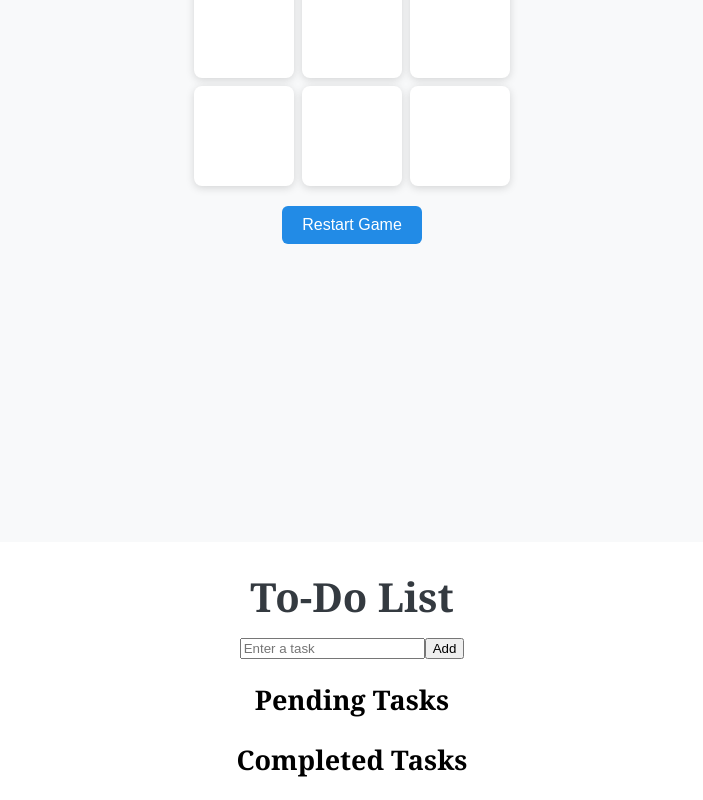
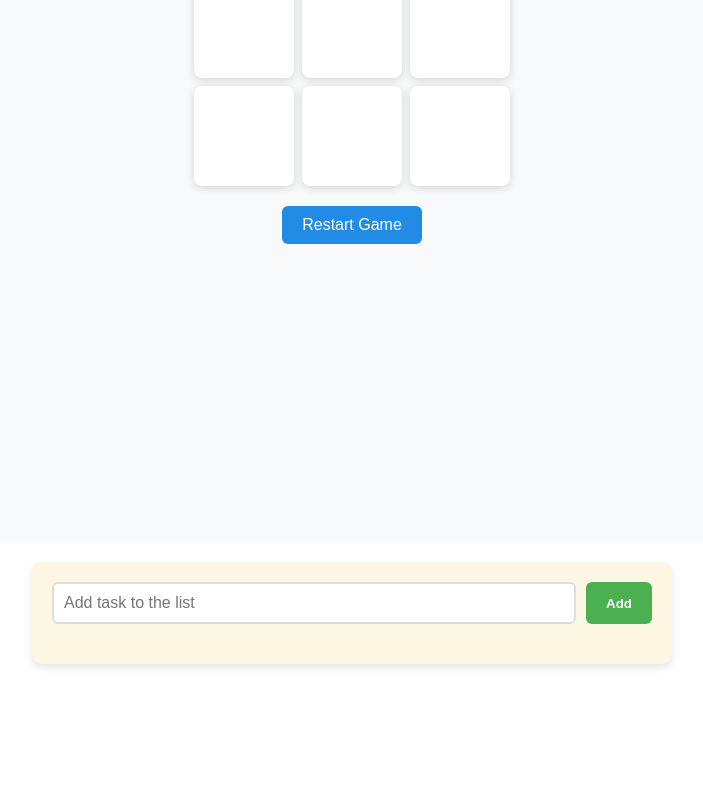
Before and after one commit to vishesh381/React-Journey, a React (Vite) app: page / in a window 1280 px wide. Shown: the part 1041-1841 px from the top of the page, without its empty margins (288-991 px from the left). After the commit the page ends 1725 px from the top, so only its background shows below. Built offline with nearby package versions, Linux system fonts and the light colour scheme.

Commit message:
todolist Class

```diff
--- a/src/Components/ToDoClass/ToDoClass.tsx
+++ b/src/Components/ToDoClass/ToDoClass.tsx
@@ -1,85 +1,166 @@
-import React, { Component, type ChangeEvent } from "react";
-import InputForm from "./InputForm";
-import ToDoItem from "./ToDoItem";
+import React, { Component } from "react";
+import TodoItemClass from "./TodoItemClass";
+import { v4 as uuidv4 } from "uuid";
+import "./TodoClass.css";
 
-type Task = {
-  text: string;
-  completed: boolean;
+type TodoItem = {
+  id: string;
+  value: string;
+  isCompleted: boolean;
 };
 
 type State = {
-  inputValue: string;
-  tasks: Task[];
+  todoItem: string;
+  todoList: TodoItem[];
+  editInput: string;
+  editingId: string | null;
 };
 
-class ToDoClass extends Component<{}, State> {
+class TodoClass extends Component<{}, State> {
   state: State = {
-    inputValue: "",
-    tasks: [],
+    todoItem: "",
+    todoList: [],
+    editInput: "",
+    editingId: null,
   };
 
-  handleInputChange = (e: ChangeEvent<HTMLInputElement>) => {
-    this.setState({ inputValue: e.target.value });
+  handleTodoItemChange = (e: React.ChangeEvent<HTMLInputElement>) => {
+    this.setState({ todoItem: e.target.value });
   };
 
-  handleAddTask = () => {
-    const { inputValue, tasks } = this.state;
-    if (inputValue.trim() !== "") {
-      this.setState({
-        tasks: [...tasks, { text: inputValue.trim(), completed: false }],
-        inputValue: "",
-      });
-    }
+  addTodoItem = () => {
+    const { todoItem, todoList } = this.state;
+    if (todoItem.trim() === "") return;
+
+    const newItem: TodoItem = {
+      id: uuidv4(),
+      value: todoItem.trim(),
+      isCompleted: false,
     };
 
-  toggleTaskStatus = (index: number) => {
-    const tasks = [...this.state.tasks];
-    tasks[index].completed = !tasks[index].completed;
-    this.setState({ tasks });
+    this.setState({
+      todoList: [...todoList, newItem],
+      todoItem: "",
+    });
+  };
+
+  editTodo = (item: TodoItem) => {
+    if (this.state.editingId !== null) {
+      alert("Please save the current editing item first.");
+      return;
+    }
+    this.setState({ editInput: item.value, editingId: item.id });
+  };
+
+  deleteTodo = (id: string) => {
+    this.setState((prevState) => ({
+      todoList: prevState.todoList.filter((item) => item.id !== id),
+      // reset editing if deleting the edited item
+      editingId: prevState.editingId === id ? null : prevState.editingId,
+      editInput: prevState.editingId === id ? "" : prevState.editInput,
+    }));
+  };
+
+  saveTodo = (id: string) => {
+    const { editInput } = this.state;
+    if (editInput.trim() === "") return;
+
+    this.setState((prevState) => ({
+      todoList: prevState.todoList.map((todo) =>
+        todo.id === id ? { ...todo, value: editInput.trim() } : todo
+      ),
+      editingId: null,
+      editInput: "",
+    }));
+  };
+
+  cancelEdit = () => {
+    this.setState({ editInput: "", editingId: null });
+  };
+
+  toggleCompleted = (id: string) => {
+    if (this.state.editingId === id) {
+      alert("Please save the current editing item first.");
+      return;
+    }
+
+    this.setState((prevState) => ({
+      todoList: prevState.todoList.map((todo) =>
+        todo.id === id ? { ...todo, isCompleted: !todo.isCompleted } : todo
+      ),
+    }));
+  };
+
+  handleEditInput = (e: React.ChangeEvent<HTMLInputElement>) => {
+    this.setState({ editInput: e.target.value });
   };
 
   render() {
-    const { inputValue, tasks } = this.state;
-    const pendingTasks = tasks.filter((task) => !task.completed);
-    const completedTasks = tasks.filter((task) => task.completed);
+    const { todoItem, todoList, editingId, editInput } = this.state;
+
+    const pendingTodos = todoList.filter((todo) => !todo.isCompleted);
+    const completedTodos = todoList.filter((todo) => todo.isCompleted);
 
     return (
-      <div className="ToDoClass">
-        <h1>To-Do List</h1>
-        <InputForm
-          inputValue={inputValue}
-          onChange={this.handleInputChange}
-          onAdd={this.handleAddTask}
+      <div className="todo-app">
+        <div className="input-container">
+          <input
+            type="text"
+            placeholder="Add task to the list"
+            value={todoItem}
+            onChange={this.handleTodoItemChange}
           />
+          <button onClick={this.addTodoItem}>Add</button>
+        </div>
 
-        <div>
-          <h2>Pending Tasks</h2>
-          {pendingTasks.map((task, index) => (
-            <ToDoItem
-              key={index}
-              task={task}
-              index={tasks.indexOf(task)}
-              onToggle={this.toggleTaskStatus}
-              buttonLabel="Complete"
+        <div className="todo-list-container">
+          {pendingTodos.length > 0 && (
+            <div className="todo-container">
+              <h2>Pending Todos</h2>
+              <ul>
+                {pendingTodos.map((item) => (
+                  <TodoItemClass
+                    key={item.id}
+                    item={item}
+                    editingId={editingId}
+                    editInput={editInput}
+                    handleEditInput={this.handleEditInput}
+                    saveTodo={this.saveTodo}
+                    cancelEdit={this.cancelEdit}
+                    editTodo={this.editTodo}
+                    deleteTodo={this.deleteTodo}
+                    toggleCompleted={this.toggleCompleted}
                   />
                 ))}
+              </ul>
             </div>
+          )}
 
-        <div>
-          <h2>Completed Tasks</h2>
-          {completedTasks.map((task, index) => (
-            <ToDoItem
-              key={index}
-              task={task}
-              index={tasks.indexOf(task)}
-              onToggle={this.toggleTaskStatus}
-              buttonLabel="Undo"
+          {completedTodos.length > 0 && (
+            <div className="todo-container">
+              <h2>Completed Todos</h2>
+              <ul>
+                {completedTodos.map((item) => (
+                  <TodoItemClass
+                    key={item.id}
+                    item={item}
+                    editingId={editingId}
+                    editInput={editInput}
+                    handleEditInput={this.handleEditInput}
+                    saveTodo={this.saveTodo}
+                    cancelEdit={this.cancelEdit}
+                    editTodo={this.editTodo}
+                    deleteTodo={this.deleteTodo}
+                    toggleCompleted={this.toggleCompleted}
                   />
                 ))}
+              </ul>
+            </div>
+          )}
         </div>
       </div>
     );
   }
 }
 
-export default ToDoClass;
+export default TodoClass;
--- /dev/null
+++ b/src/Components/ToDoClass/TodoClass.css
@@ -0,0 +1,118 @@
+.todo-app {
+  max-width: 600px;
+  margin: 20px auto;
+  font-family: 'Segoe UI', Tahoma, Geneva, Verdana, sans-serif;
+  background-color: #fdf6e3;
+  padding: 20px;
+  border-radius: 10px;
+  box-shadow: 0 4px 8px rgba(0,0,0,0.1);
+}
+
+.input-container {
+  display: flex;
+  gap: 10px;
+  margin-bottom: 20px;
+}
+
+.input-container input {
+  flex: 1;
+  padding: 10px;
+  font-size: 1rem;
+  border: 2px solid #ddd;
+  border-radius: 6px;
+  outline: none;
+  transition: border-color 0.3s;
+}
+
+.input-container input:focus {
+  border-color: #4caf50;
+}
+
+.input-container button {
+  padding: 10px 20px;
+  background-color: #4caf50;
+  color: white;
+  font-weight: 600;
+  border: none;
+  border-radius: 6px;
+  cursor: pointer;
+  transition: background-color 0.3s;
+}
+
+.input-container button:hover {
+  background-color: #45a049;
+}
+
+.todo-list-container {
+  margin-top: 20px;
+}
+
+.todo-container {
+  margin-bottom: 30px;
+}
+
+.todo-list-title {
+  border-bottom: 2px solid #4caf50;
+  padding-bottom: 5px;
+  margin-bottom: 15px;
+  color: #333;
+}
+
+ul {
+  list-style: none;
+  padding-left: 0;
+}
+
+.todo-item {
+  display: flex;
+  align-items: center;
+  gap: 10px;
+  padding: 8px 12px;
+  background-color: #fff;
+  margin-bottom: 8px;
+  border-radius: 6px;
+  box-shadow: 0 1px 3px rgba(0,0,0,0.1);
+}
+
+.todo-item input[type="text"] {
+  flex: 1;
+  padding: 6px 10px;
+  font-size: 1rem;
+  border: 1.5px solid #ccc;
+  border-radius: 4px;
+  outline: none;
+  transition: border-color 0.3s;
+}
+
+.todo-item input[type="text"]:focus {
+  border-color: #4caf50;
+}
+
+.todo-item span {
+  flex: 1;
+  font-size: 1.1rem;
+  user-select: none;
+}
+
+.todo-item button {
+  background-color: #4caf50;
+  color: white;
+  border: none;
+  padding: 6px 12px;
+  font-weight: 600;
+  border-radius: 6px;
+  cursor: pointer;
+  transition: background-color 0.3s;
+}
+
+.todo-item button:hover {
+  background-color: #45a049;
+}
+
+.todo-item button:nth-child(3) {
+  background-color: #f44336; /* delete button red */
+}
+
+.todo-item button:nth-child(3):hover {
+  background-color: #d32f2f;
+}
--- /dev/null
+++ b/src/Components/ToDoClass/TodoItemClass.tsx
@@ -0,0 +1,62 @@
+import React, { Component } from "react";
+
+type TodoItem = {
+  id: string;
+  value: string;
+  isCompleted: boolean;
+};
+
+type Props = {
+  item: TodoItem;
+  editingId: string | null;
+  editInput: string;
+  handleEditInput: (e: React.ChangeEvent<HTMLInputElement>) => void;
+  saveTodo: (id: string) => void;
+  cancelEdit: () => void;
+  editTodo: (item: TodoItem) => void;
+  deleteTodo: (id: string) => void;
+  toggleCompleted: (id: string) => void;
+};
+
+class TodoItemClass extends Component<Props> {
+  render() {
+    const {
+      item,
+      editingId,
+      editInput,
+      handleEditInput,
+      saveTodo,
+      cancelEdit,
+      editTodo,
+      deleteTodo,
+      toggleCompleted,
+    } = this.props;
+
+    const isEditing = editingId === item.id;
+
+    return (
+      <li className="todo-item">
+        {isEditing ? (
+          <>
+            <input type="text" value={editInput} onChange={handleEditInput} />
+            <button onClick={() => saveTodo(item.id)}>Save</button>
+            <button onClick={cancelEdit}>Cancel</button>
+          </>
+        ) : (
+          <>
+            <span style={{ textDecoration: item.isCompleted ? "line-through" : "none" }}>
+              {item.value}
+            </span>
+            <button onClick={() => editTodo(item)}>Edit</button>
+            <button onClick={() => toggleCompleted(item.id)}>
+              {item.isCompleted ? "Undo" : "Complete"}
+            </button>
+            <button onClick={() => deleteTodo(item.id)}>Delete</button>
+          </>
+        )}
+      </li>
+    );
+  }
+}
+
+export default TodoItemClass;
```
Lines whose indentation alone changed are shown as unchanged.
